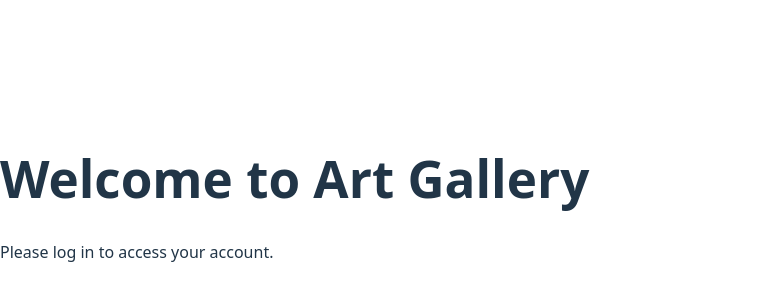
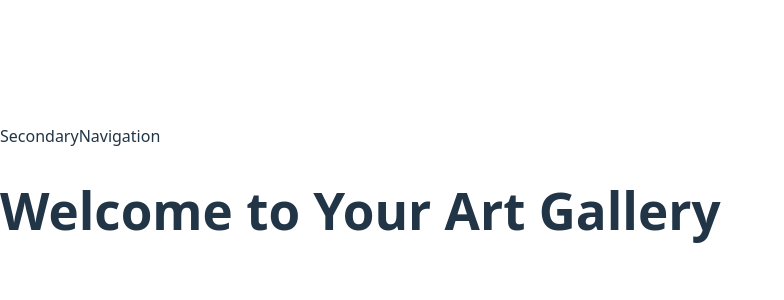
Before and after one commit to yasiru2077/Artelier.space, a React (Vite) app in the folder client/: page / in a window 1280 px wide. Shown: the part 202-502 px from the top of the page, without its empty margins (0-784 px from the left). Built offline with nearby package versions, Linux system fonts and the light colour scheme.

Commit message:
refactor:adding redux to the login

```diff
--- a/client/src/App.jsx
+++ b/client/src/App.jsx
@@ -9,6 +9,7 @@ import {
 import Register from "./pages/register/register";
 import Login from "./pages/login/login";
 import Home from "./pages/home/home";
+import Layout from "./content/layout";
 
 function App() {
   return (
@@ -17,6 +18,9 @@ function App() {
         <Route path="/register" element={<Register />} />
         <Route path="/login" element={<Login />} />
         <Route path="/" element={<Home />} />
+        <Route element={<Layout />}>
+          <Route path="/" element={<Home />} />
+        </Route>
       </Routes>
     </Router>
   );
--- /dev/null
+++ b/client/src/content/layout.jsx
@@ -0,0 +1,18 @@
+import React from "react";
+import MainNavigation from "./nav-bar/main-navigation";
+import { Outlet } from "react-router-dom";
+
+function Layout() {
+  return (
+    <main>
+      <section>
+        <div>
+          <MainNavigation />
+        </div>
+        <Outlet />
+      </section>
+    </main>
+  );
+}
+
+export default Layout;
--- /dev/null
+++ b/client/src/content/nav-bar/main-navigation.jsx
@@ -0,0 +1,7 @@
+import React from "react";
+
+function MainNavigation() {
+  return <div>MainNavigation</div>;
+}
+
+export default MainNavigation;
--- /dev/null
+++ b/client/src/content/nav-bar/secondary-navigation.jsx
@@ -0,0 +1,7 @@
+import React from "react";
+
+function SecondaryNavigation() {
+  return <div>SecondaryNavigation</div>;
+}
+
+export default SecondaryNavigation;
--- a/client/src/pages/home/home.jsx
+++ b/client/src/pages/home/home.jsx
@@ -2,6 +2,7 @@ import axios from "axios";
 import React from "react";
 import { useDispatch, useSelector } from "react-redux";
 import { logout } from "../../redux/slices/authSlice";
+import SecondaryNavigation from "../../content/nav-bar/secondary-navigation";
 
 function Home() {
   const { user, isAuthenticated } = useSelector((state) => state.auth);
@@ -24,19 +25,20 @@ function Home() {
     }
   };
 
-  if (!isAuthenticated) {
-    return (
-      <div>
-        <h1>Welcome to Art Gallery</h1>
-        <p>Please log in to access your account.</p>
-      </div>
-    );
-  }
+  // if (!isAuthenticated) {
+  //   return (
+  //     <div>
+  //       <h1>Welcome to Art Gallery</h1>
+  //       <p>Please log in to access your account.</p>
+  //     </div>
+  //   );
+  // }
 
   return (
     <div>
+      <SecondaryNavigation />
       <h1>Welcome to Your Art Gallery</h1>
-      <div className="user-info">
+      {/* <div className="user-info">
         <h2>User Information</h2>
         <p>
           <strong>ID:</strong> {user.user_id}
@@ -48,7 +50,7 @@ function Home() {
           <strong>Email:</strong> {user.email}
         </p>
         <p>
-          <strong>Full Name:</strong> {user.full_name}
+          <strong>Full Name:</strong> {user.first_name} {user.last_name}
         </p>
         <p>
           <strong>Role:</strong> {user.role}
@@ -61,7 +63,8 @@ function Home() {
         <button onClick={handleLogout} className="logout-btn">
           Logout
         </button>
-      </div>
+      </div> */}
+
     </div>
   );
 }
```
Also changed, not shown: client/src/protected-route.jsx (added, +7 -0 lines).
